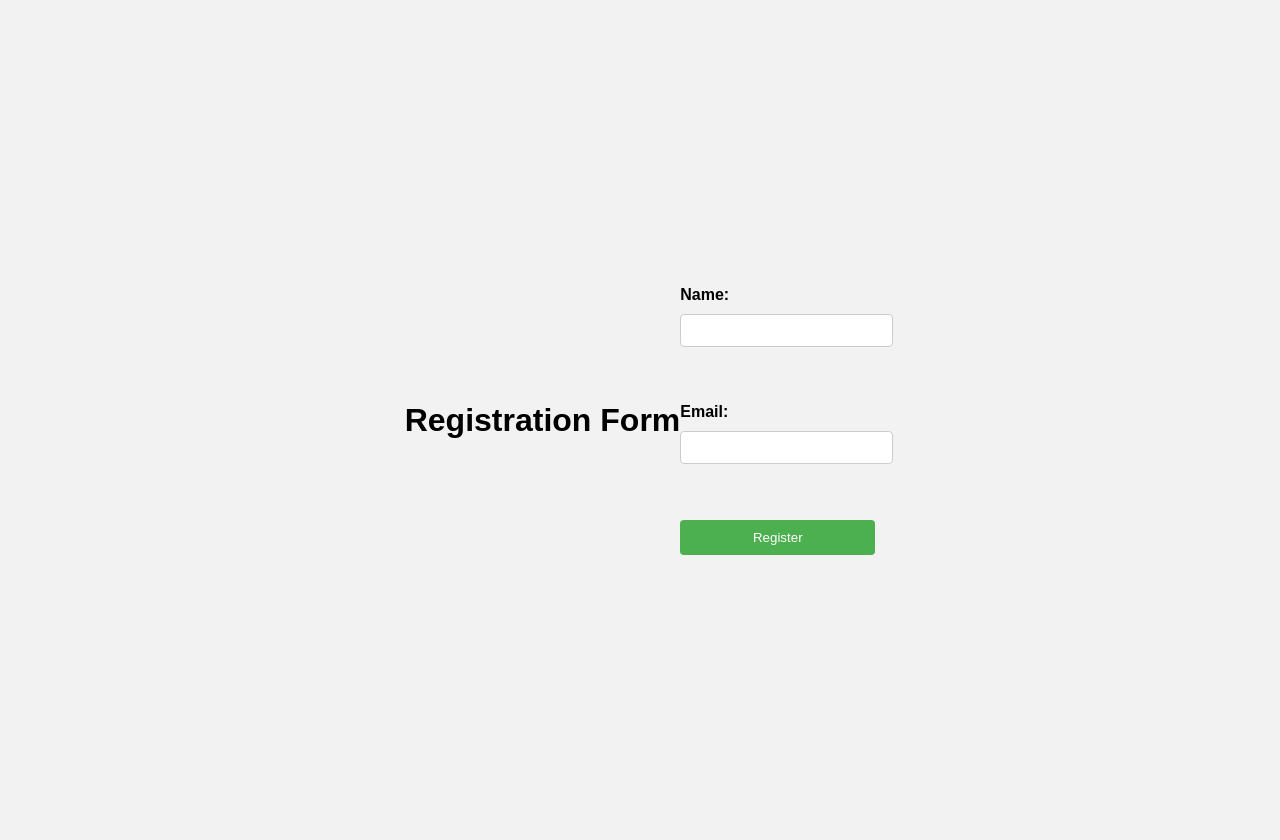
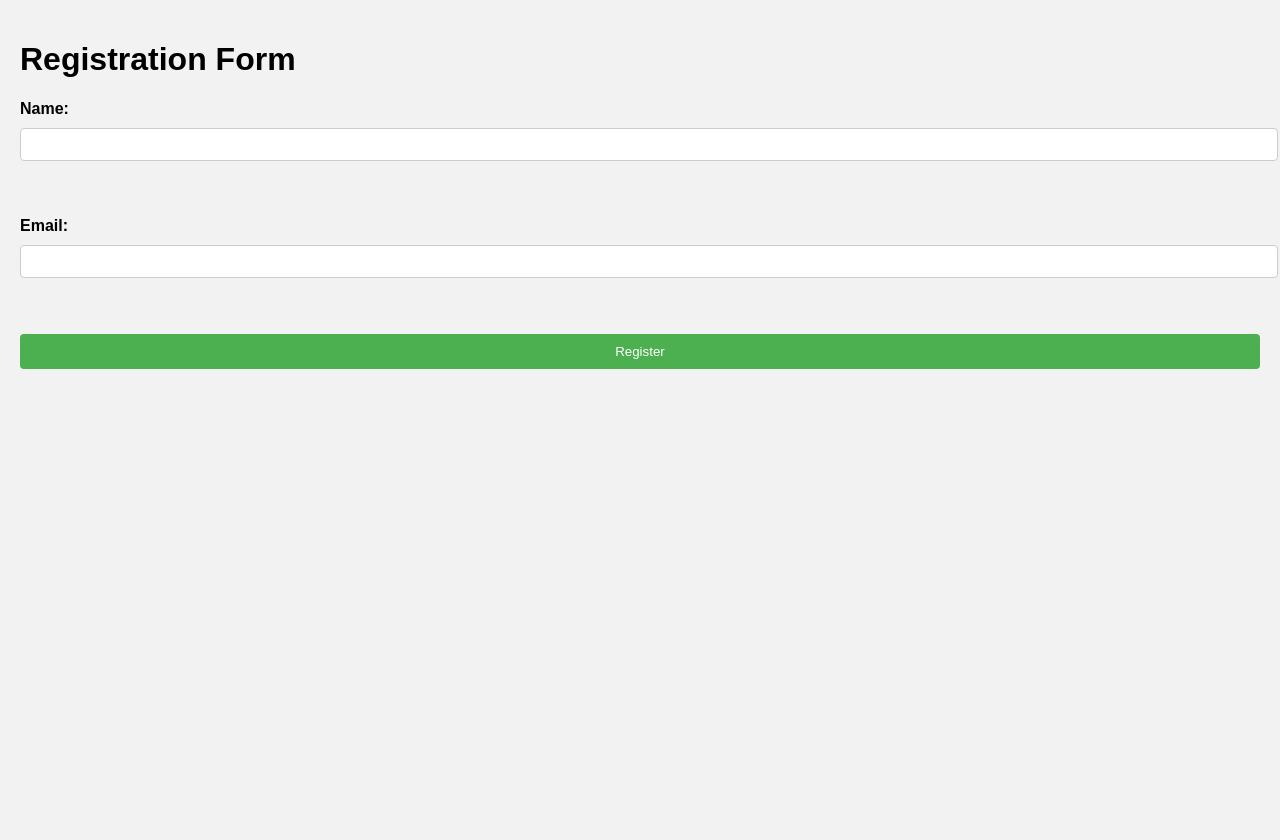
Before and after one commit to mayurghule494/Dockerizing_Registration_Form, a Flask app: page / in a window 1280 px wide. After the commit the page ends 369 px from the top, so only its background shows below. Run offline with Flask 2, Linux system fonts and the light colour scheme.

Commit message:
Update styles.css

```diff
--- a/static/styles.css
+++ b/static/styles.css
@@ -6,15 +6,12 @@
   background-color: #f2f2f2;
   margin: 0;
   padding: 20px;
-  display: flex;
-  justify-content: center;
-  align-items: center;
-  height: 100vh;
 }
 
 /* Form container styles */
 .container {
   max-width: 400px;
+  margin: 0 auto;
   background-color: #fff;
   border-radius: 5px;
   padding: 20px;
```
